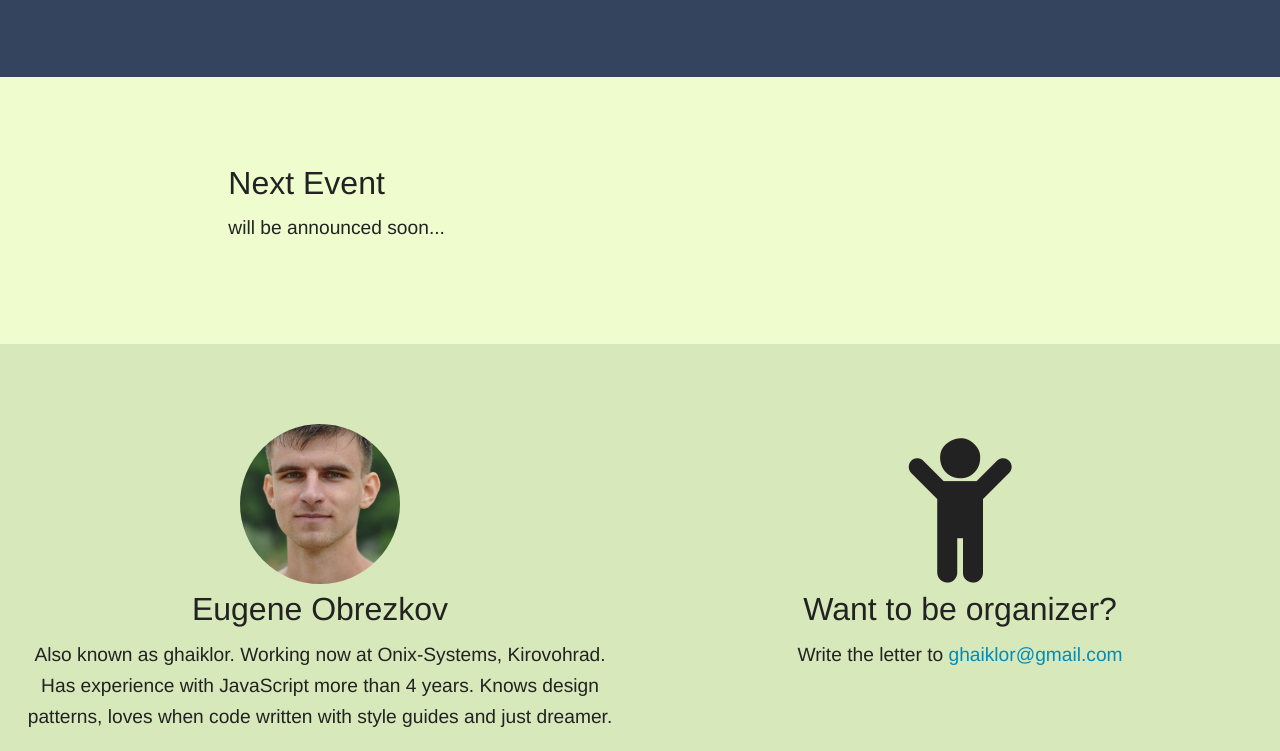
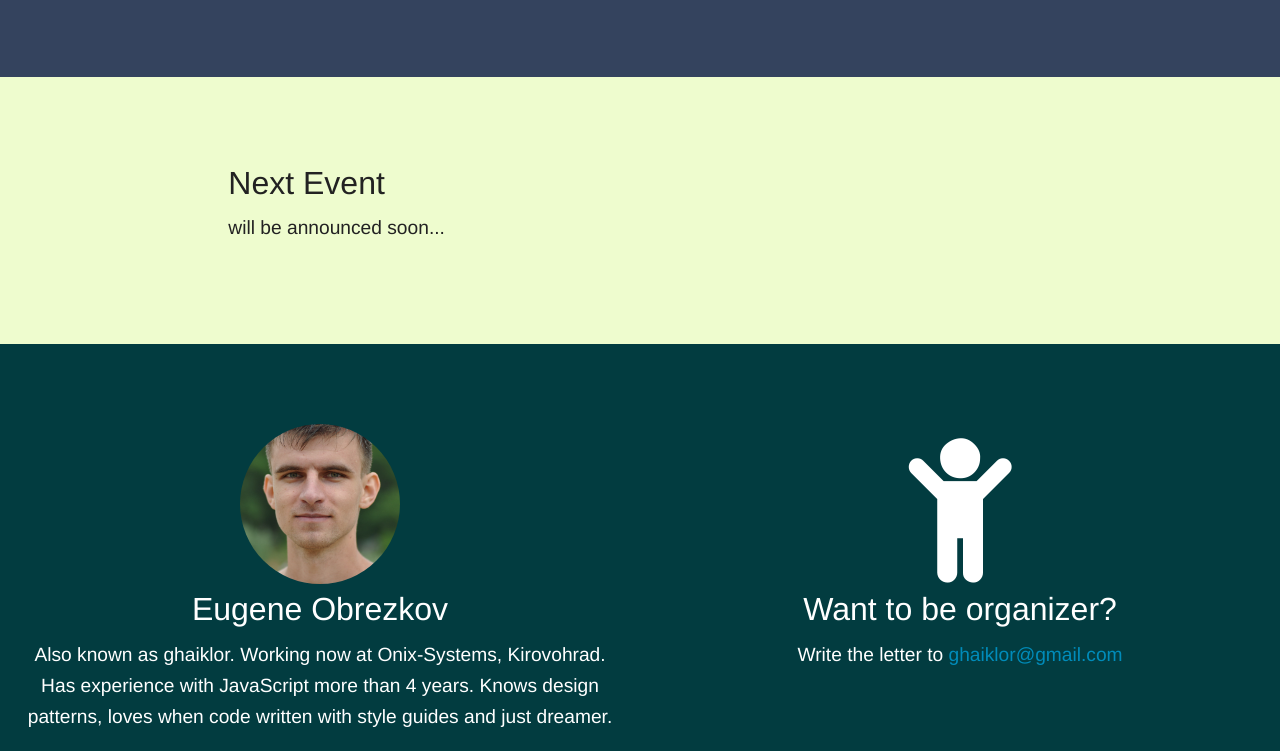
Before and after one commit to nodeschool/kirovohrad, a plain HTML site: page index.html in a window 1280 px wide. Shown: the part 2049-2800 px from the top of the page. Drawn offline with Linux system fonts and the light colour scheme; a script that the page names is missing.

Commit message:
Change background

```diff
--- a/css/style.css
+++ b/css/style.css
@@ -38,7 +38,7 @@ p {
 
 /* LOGO SECTION */
 .chapter-logo-row {
-    background-color: #303030;
+    background-color: #171A21;
     padding-top: 2rem;
     padding-bottom: 2rem;
 }
@@ -119,7 +119,7 @@ p {
 
 /* ORGANIZERS SECTION */
 .chapter-organizers-row {
-    background-color: #D7E8BA;
+    background-color: #023C40;
     padding-top: 5rem;
     padding-bottom: 5rem;
 }
@@ -145,7 +145,12 @@ p {
 
 .chapter-organizers-row .organizer-icon {
     font-size: 10rem;
+    color: #FFFFFF;
     line-height: 0;
+}
+
+.chapter-organizers-row h2, .chapter-organizers-row p {
+    color: #FFFFFF;
 }
 
 /* FEEDBACK SECTION */
```
